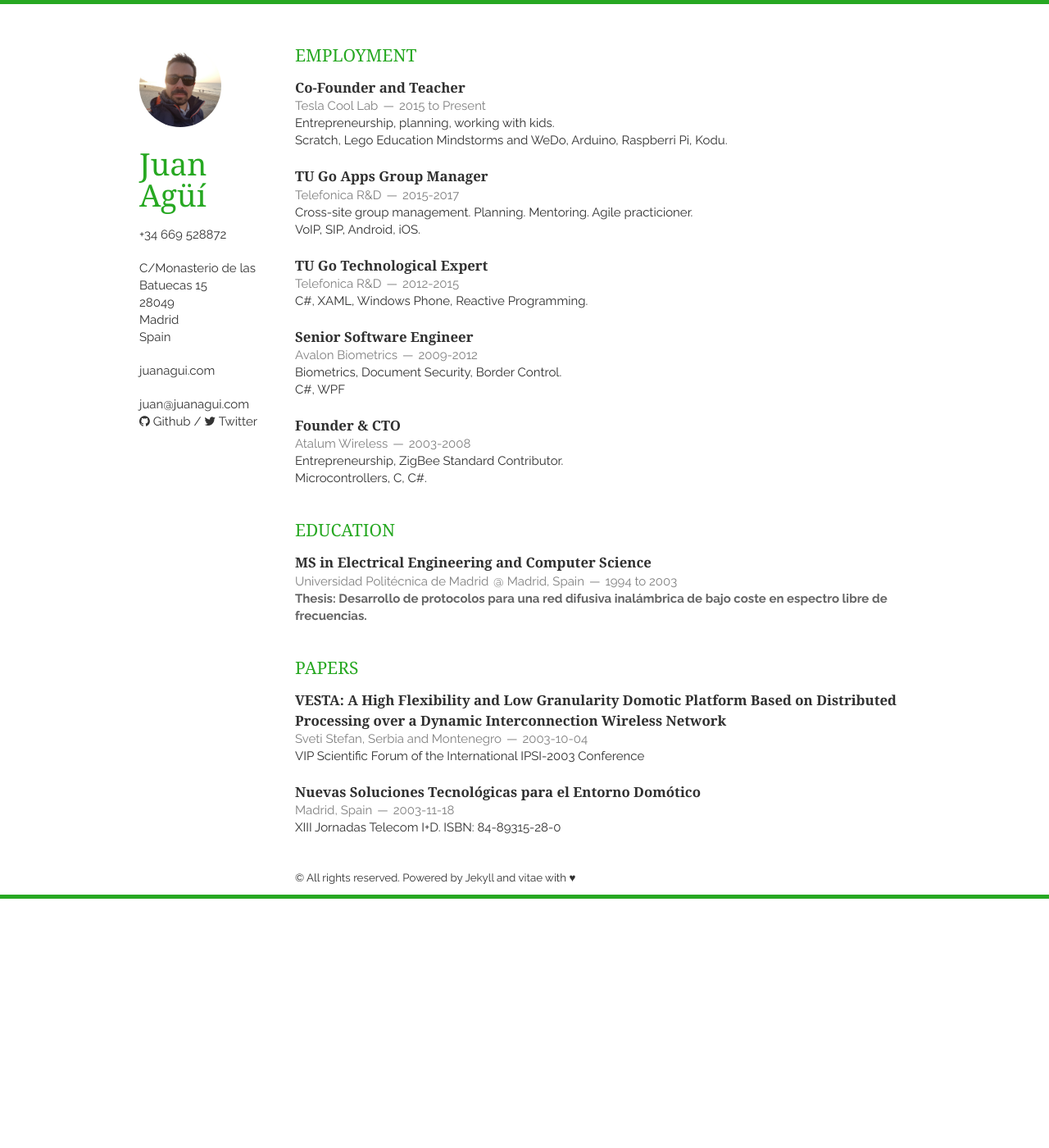
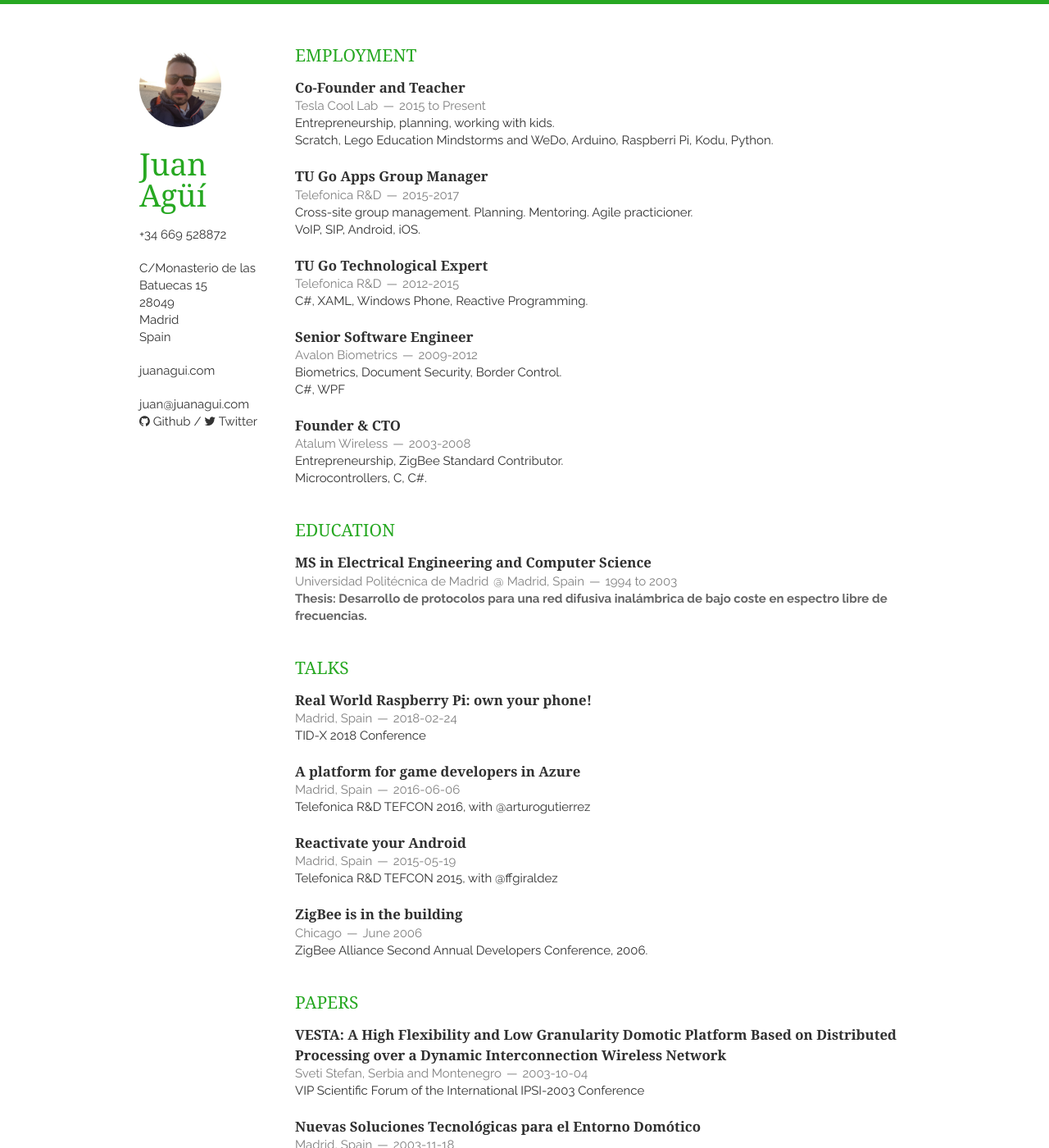
Before and after one commit to jagui/jagui.github.io, a Jekyll site: the page built from vitae.html, in a window 1280 px wide and 1400 px high. Shown: the whole window at 82% size. Built offline with Jekyll 4.4.1, drawn with Linux system fonts in a browser that asks for light colours; nearby versions of some CDN libraries.

Commit message:
adds talks to CV

```diff
--- a/Gemfile
+++ b/Gemfile
@@ -1,5 +1,4 @@
 source "https://rubygems.org"
-ruby '>2.6'
 
 # Hello! This is where you manage which Jekyll version is used to run.
 # When you want to use a different version, change it below, save the
--- a/_includes/vitae/employment.html
+++ b/_includes/vitae/employment.html
@@ -6,7 +6,7 @@
             <span><address>Tesla Cool Lab</address><time>2015 to Present</time></span>
         </header>
         <p>Entrepreneurship, planning, working with kids.</p>
-        <p>Scratch, Lego Education Mindstorms and WeDo, Arduino, Raspberri Pi, Kodu.</p>
+        <p>Scratch, Lego Education Mindstorms and WeDo, Arduino, Raspberri Pi, Kodu, Python.</p>
     </article>
     <article>
         <header>
--- /dev/null
+++ b/_includes/vitae/talks.html
@@ -0,0 +1,39 @@
+<section class="thirteen columns">
+    <h1>Talks</h1>
+    <article>
+        <header>
+            <h1>Real World Raspberry Pi: own your phone!</h1>
+            <span><address>Madrid, Spain</address><time>2018-02-24</time></span>
+        </header>
+        <p>
+            TID-X 2018 Conference
+        </p>
+    </article>
+    <article>
+        <header>
+            <h1>A platform for game developers in Azure</h1>
+            <span><address>Madrid, Spain</address><time>2016-06-06</time></span>
+        </header>
+        <p>
+            Telefonica R&amp;D TEFCON 2016, with <a href="https://github.com/arturogutierrez">@arturogutierrez</a>
+        </p>
+    </article>
+    <article>
+        <header>
+            <h1>Reactivate your Android</h1>
+            <span><address>Madrid, Spain</address><time>2015-05-19</time></span>
+        </header>
+        <p>
+            Telefonica R&amp;D TEFCON 2015, with <a href="https://github.com/ffgiraldez">@ffgiraldez</a>
+        </p>
+    </article>
+    <article>
+        <header>
+            <h1>ZigBee is in the building</h1>
+            <span><address>Chicago</address><time>June 2006</time></span>
+        </header>
+        <p>
+            ZigBee Alliance Second Annual Developers Conference, 2006.
+        </p>
+    </article>
+</section>
--- a/vitae.html
+++ b/vitae.html
@@ -6,4 +6,6 @@
 
 {% include vitae/education.html %}
 
+{% include vitae/talks.html %}
+
 {% include vitae/papers.html %}
```
